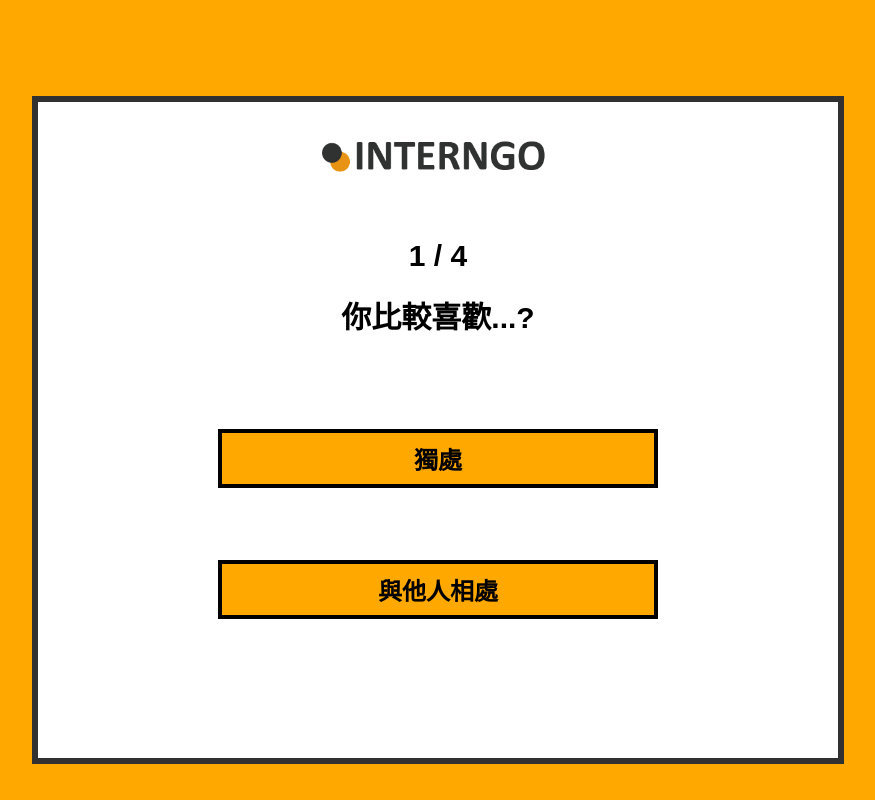
After one commit to dai24/tgd102_g2, a PHP site: page /careertestQ..html in a window 1280 px wide. The commit adds this page. Shown: the whole page, without its empty margins (202-1077 px from the left). Run offline with PHP 8.4, Linux system fonts and the light colour scheme; style sheets or scripts are compiled from the project's sources.

Commit message:
add careertestQA.html & btn18 by chen

```diff
--- /dev/null
+++ b/careertestQ..html
@@ -0,0 +1,57 @@
+<!DOCTYPE html>
+<html lang="en">
+
+<head>
+    <meta charset="UTF-8">
+    <meta http-equiv="X-UA-Compatible" content="IE=edge">
+    <meta name="viewport" content="width=device-width, initial-scale=1.0">
+    <link rel="stylesheet" href="./css/style.css">
+    <title>Document</title>
+</head>
+
+<body>
+    <main class="careertest">
+
+        <div class="testbox testboxQA">
+            <img src="./images/logo/interngo.png" alt="" class="testbox_logo">
+
+            <div class="question1 testQA">
+                <h1>1 / 4</h1>
+                <h1 class="testqusetion">你比較喜歡...?</h1>
+
+                <button class="btn18">獨處</button>
+                <button class="btn18">與他人相處</button>
+            </div>
+
+            <div class="question2 testQA">
+                <h1>2 / 4</h1>
+                <h1 class="testqusetion">當你學習新事物時，你傾向...?</h1>
+
+                <button class="btn18">專注了解概念與理論</button>
+                <button class="btn18">注重實際用途</button>
+            </div>
+
+            <div class="question3 testQA">
+                <h1>3 / 4</h1>
+                <h1 class="testqusetion">當你在做決策時，你傾向...?</h1>
+
+                <button class="btn18">重視邏輯理論</button>
+                <button class="btn18">重視相處融洽</button>
+            </div>
+
+            <div class="question4 testQA">
+                <h1>4 / 4</h1>
+                <h1 class="testqusetion">你的生活方向傾向...?</h1>
+
+                <button class="btn18">先工作，再玩耍，做事著重結果</button>
+                <button class="btn18">先玩耍，再工作，做事享受過程</button>
+            </div>
+
+        </div>
+
+    </main>
+
+
+</body>
+
+</html>
--- a/sass/base/_color.scss
+++ b/sass/base/_color.scss
@@ -5,6 +5,7 @@ $primary02H: #E58C39; // 主色HOVER
 
 $secondary01: #313131; // 輔色
 $secondary02: #FFFFFF; // 輔色
+$secondary03: black; //字體色
 
 $focus01: #D25541; // 強調色
 $focus01H:  #B93520; // 強調色HOVER
--- a/sass/component/_btn.scss
+++ b/sass/component/_btn.scss
@@ -101,7 +101,7 @@
 
 
 .btn14{
-    @include btn2(288px ,$fontSize02, $space01, #DB361B, $secondary02,0px, $focus01H,$secondary02);
+    @include btn2(440px ,$fontSize02, $space01, #DB361B, $secondary02,0px, $focus01H,$secondary02);
     @include m(){
         @include btn2(104px ,$fontSize02, $space01, #DB361B, $secondary02,0px, $focus01H,$secondary02);
 
@@ -136,3 +136,17 @@
         height: 32px;
     }
 }
+
+
+.btn18{
+    @include btn2(440px ,$fontSize02, $space01, #FFA800, $secondary03,0px, $primary02H,$secondary03);
+    @include m(){
+        @include btn2(104px ,$fontSize02, $space01, #FFA800, $secondary03,0px, $primary02H,$secondary03);
+
+    }
+    margin: 0 auto;
+    border: 4px solid black;
+    display: block;
+    font-weight: bold;
+
+}
--- a/sass/component/_card.scss
+++ b/sass/component/_card.scss
@@ -44,3 +44,19 @@
 .testbox{
     @include testbox();
 }
+
+//職涯測驗問題
+.testboxQA{
+
+    height: 592px;
+    margin: 48px auto;
+}
+
+
+.testQA{
+    margin-top: 56px;
+
+    .testqusetion{
+        margin-bottom: 96px;
+    }
+}
--- a/sass/page/_careertest.scss
+++ b/sass/page/_careertest.scss
@@ -21,7 +21,7 @@
 
 .testbox_pic1{
     width: 272px;
-    margin: 0 auto 32px;
+    margin: 0 auto 24px;
     padding: 32px 0 0;
 }
 
@@ -30,5 +30,5 @@
     font-size: $fontSize01;
     text-align: center;
     font-weight: bold;
-    margin-bottom: 24px;
+    margin-bottom: 32px;
 }
--- /dev/null
+++ b/sass/page/_careertestQA.scss
@@ -0,0 +1,16 @@
+
+.btn18{
+    margin-bottom: 72px;
+}
+
+.question2{
+    display: none;
+}
+
+.question3{
+    display: none;
+}
+
+.question4{
+    display: none;
+}
--- a/sass/style.scss
+++ b/sass/style.scss
@@ -34,6 +34,7 @@
 
 @import 'page/jobMain';
 @import 'page/company';
+@import 'page/careertestQA';
 
 
 a {
```
